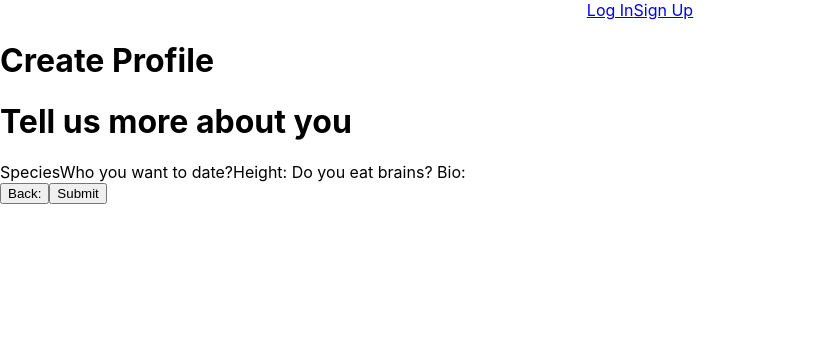
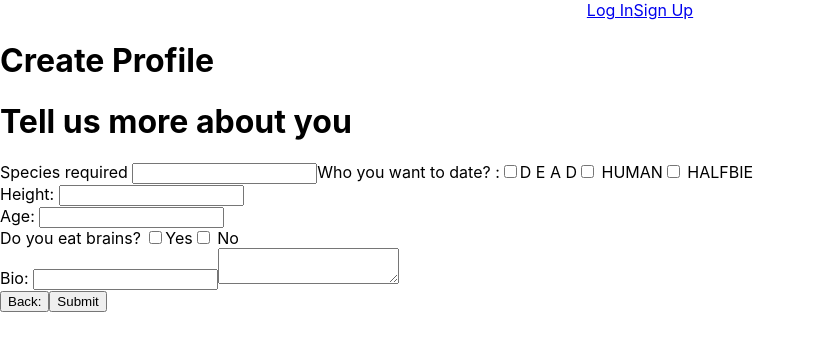
Before and after one commit to ssemlitz/zombodie-2-love-front-end, a React (Create React App) app: page /create-profile in a window 1280 px wide. Shown: the top 350 px of the page, without its empty margins (0-816 px from the left). Built offline with nearby package versions, Linux system fonts and the light colour scheme; no server answers.

Commit message:
create form input

```diff
--- a/src/components/CreateProfileForm/CreateProfileForm.jsx
+++ b/src/components/CreateProfileForm/CreateProfileForm.jsx
@@ -1,22 +1,125 @@
 import {useState } from "react"
 
 function CreateProfileForm (props) {
+  const [profileData, setProfileData] = useState({
+    species:"",
+    brains: Boolean,
+    age: Number,
+    height: Number,
+    bio: "",
+
+  })
+
   return(
     <>
+
     <h1>Tell us more about you </h1>
-      <div className="create-profile-form">
-        <label>Species</label>
-        <label>Who you want to date?</label>
-        <label>Height: </label>
-        <label>Do you eat brains? </label>
-        <label>Bio: </label>
+    <form>
+    <div className="create-profile-form">
+        <div>
+          <label>Species required </label>
+            <input
+              type="text"
+              className="create-form"
+              id="species-input"
+              species="species"
+              value={profileData.species}
+              required
+            />
+          <label>Who you want to date? :</label>
+            <input
+              type="checkbox"
+              className="create-form"
+              id="species-input"
+              species="species"
+              value={profileData.species}
+              required
+            />D E A D
+            <input
+              type="checkbox"
+              className="create-form"
+              id="species-input"
+              species="species"
+              value={profileData.species}
+              required
+            /> HUMAN
+            <input
+              type="checkbox"
+              className="create-form"
+              id="species-input"
+              species="species"
+              value={profileData.species}
+              required
+            /> HALFBIE
+
+        </div>
+        <div>
+          <label>Height: </label>
+          <input
+              type="text"
+              className="create-form"
+              id="height-input"
+              height="height"
+              value={profileData.height}
+              required
+            />
+        </div>
+        <div>
+          <label>Age: </label>
+          <input
+              type="text"
+              className="create-form"
+              id="age-input"
+              age="age"
+              value={profileData.age}
+              required
+            />
+        </div>
+        <div>
+          <label>Do you eat brains? </label>
+          <input
+              type="checkbox"
+              className="create-form"
+              id="brains-input"
+              brains="brains"
+              value={profileData.brains}
+              required
+            />Yes
+            <input
+              type="checkbox"
+              className="create-form"
+              id="brains-input"
+              brains="brains"
+              value={profileData.brains}
+              required
+            /> No
+
+        </div>
+        <div>
+          <label>Bio: </label>
+          <input
+              type="textarea"
+              className="create-form"
+              id="bio-input"
+              bio="bio"
+              value={profileData.bio}
+              required
+            />
+            <textarea></textarea>
+
+
+        </div>
         <div className="btn">
           <button>Back:</button>
           <button>Submit</button>
         </div>
 
       </div>
+
+    </form>
+
     </>
+
   )
 
 }
--- a/src/pages/CreateProfile/CreateProfile.jsx
+++ b/src/pages/CreateProfile/CreateProfile.jsx
@@ -1,7 +1,7 @@
+import { useState } from "react"
 import CreateProfileForm from "../../components/CreateProfileForm/CreateProfileForm"
 
 const CreateProfile = props => {
-
 
   return (
     <>
```
